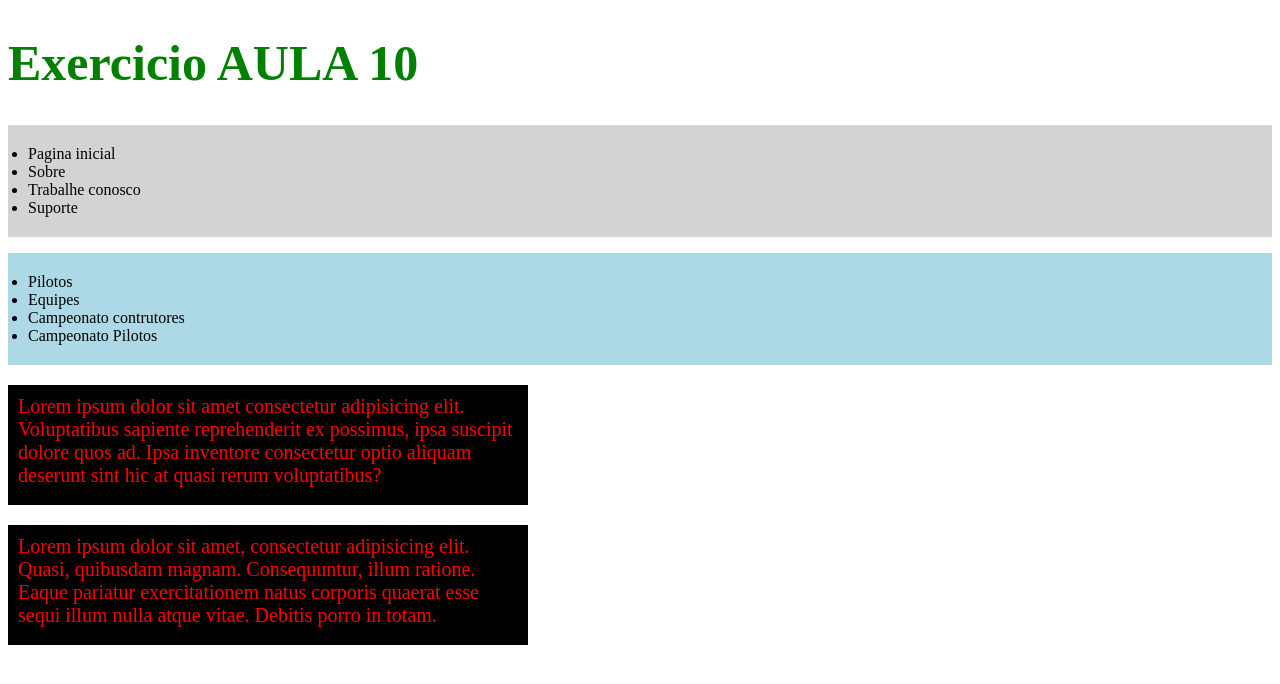
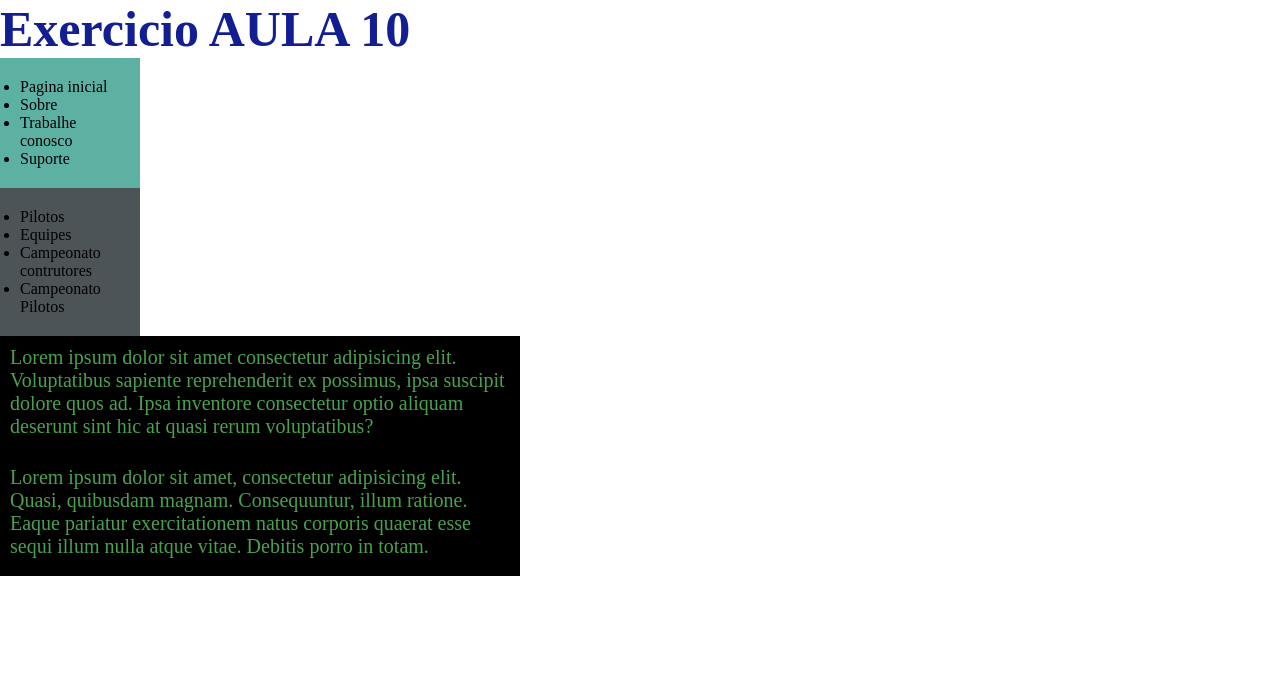
Before and after one commit to AndriusMuterle/aula-10, a plain HTML site: page index.html in a window 1280 px wide. Drawn offline with Linux system fonts and the light colour scheme.

Commit message:
Alteração das cores

```diff
--- a/styles/styles.css
+++ b/styles/styles.css
@@ -1,5 +1,11 @@
+*{
+    margin: 0;
+    padding: 0;
+}
+
+
 .desafio1{
-    color: red;
+    color: rgb(73, 161, 80);
     padding: 10px;
     font-size: 20px;
     width: 500px;
@@ -9,16 +15,18 @@
 
 #title {
     font-size: 50px;
-    color: green
+    color: rgb(18, 30, 146)
 }
 
 #lista1{
-    background-color: lightgray;
+    background-color: hsl(170, 35%, 53%);
     padding: 20px;
+    width: 100px;
 }
 
 
 #lista2{
-    background-color: lightblue;
+    background-color: rgb(77, 84, 87);
     padding: 20px;
+    width: 100px;
   }
```
